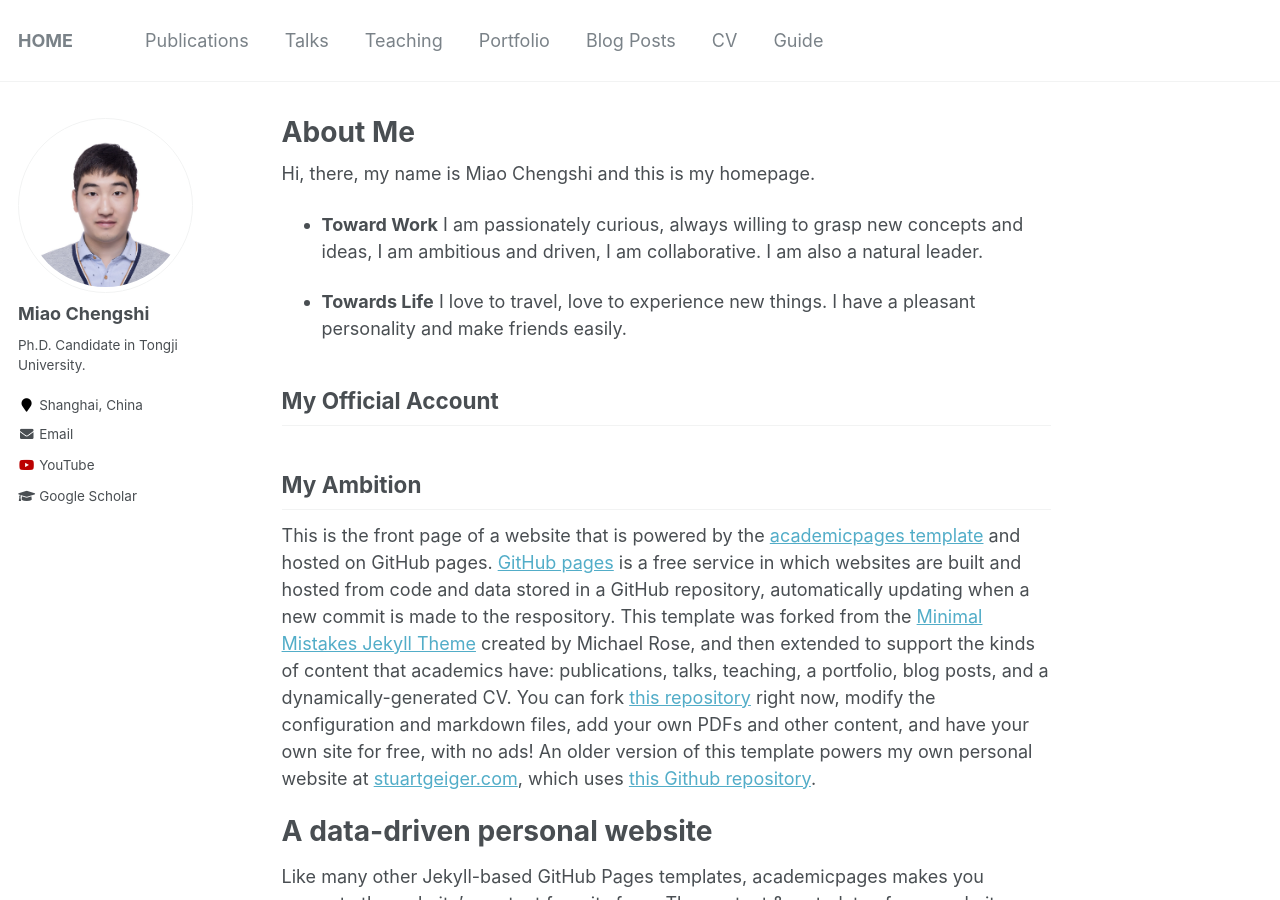
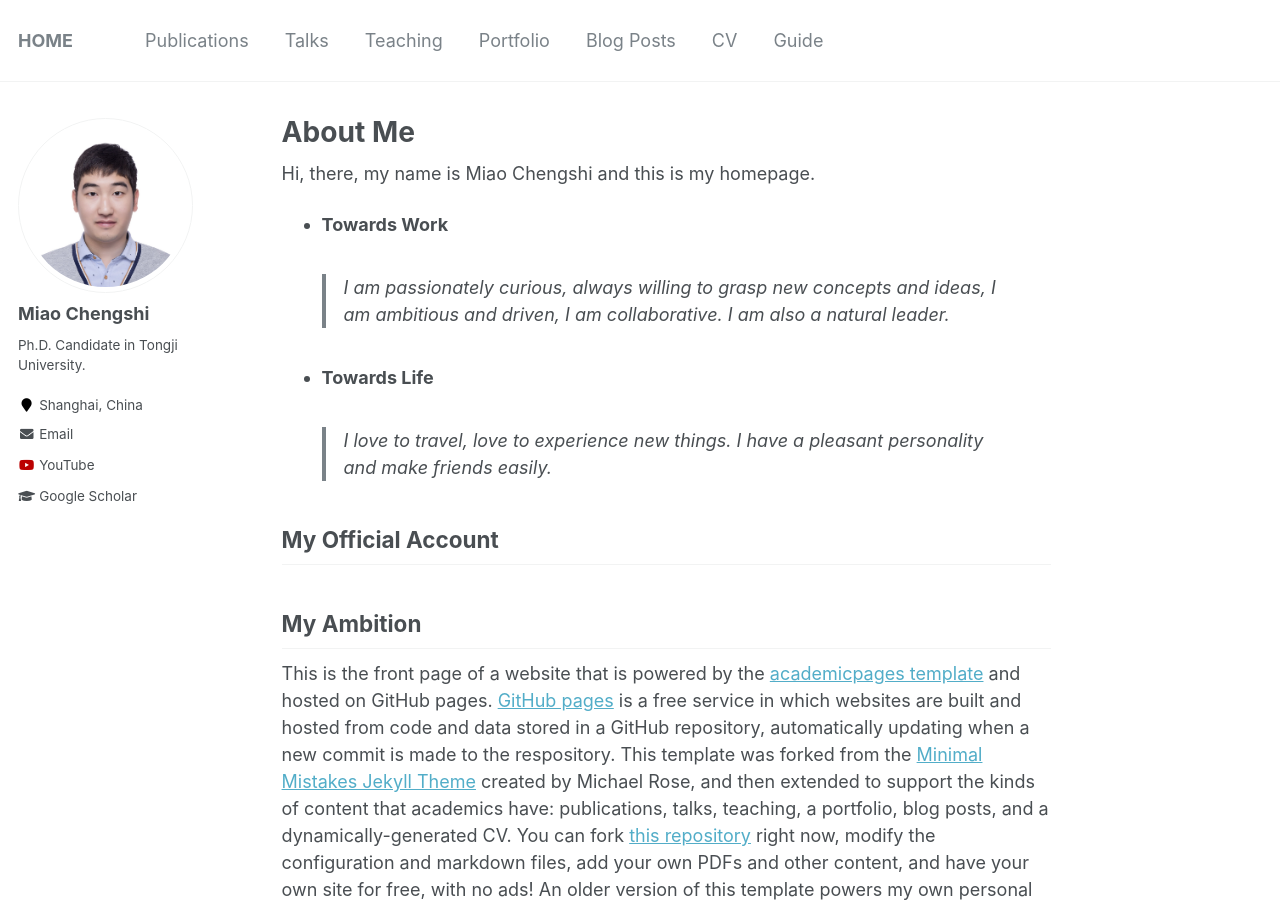
Before and after one commit to miaochengshi/miaochengshi.github.io, a Jekyll site: the page built from _pages/about.md, in a window 1280 px wide and 900 px high. Built offline with Jekyll 4.4.1, drawn with Linux system fonts in a browser that asks for light colours.

Commit message:
Update about.md

```diff
--- a/_pages/about.md
+++ b/_pages/about.md
@@ -10,9 +10,11 @@ redirect_from:
 
 Hi, there, my name is Miao Chengshi and this is my homepage.
 
-- **Toward Work** I am passionately curious, always willing to grasp new concepts and ideas, I am ambitious and driven, I am collaborative. I am also a natural leader.
+- **Towards Work**
+> I am passionately curious, always willing to grasp new concepts and ideas, I am ambitious and driven, I am collaborative. I am also a natural leader.
 
-- **Towards Life** I love to travel, love to experience new things. I have a pleasant personality and make friends easily.
+- **Towards Life**
+> I love to travel, love to experience new things. I have a pleasant personality and make friends easily.
 
 ## My Official Account
 
```
